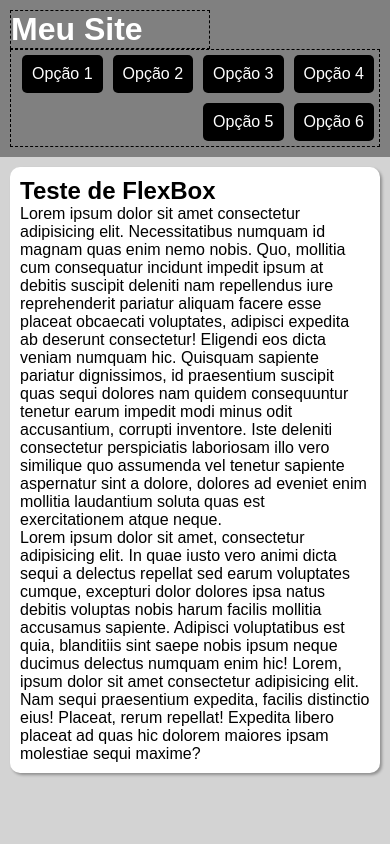
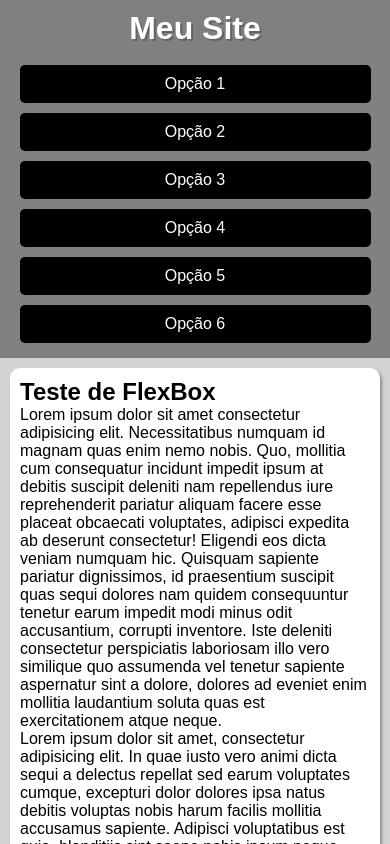
Before and after one commit to caue077/html-css, a plain HTML site: page exercicios/ex028/flex13 - menu flexbox/index.html in a window 390 px wide. Drawn offline with nearby package versions, Linux system fonts and the light colour scheme.

Commit message:
menu flexbox end

```diff
--- a/exercicios/ex028/flex13 - menu flexbox/index.html
+++ b/exercicios/ex028/flex13 - menu flexbox/index.html
@@ -1,11 +1,16 @@
 <!DOCTYPE html>
 <html lang="pt-br">
+
 <head>
     <meta charset="UTF-8">
     <meta name="viewport" content="width=device-width, initial-scale=1.0">
     <link rel="stylesheet" href="style.css">
+    <link rel="stylesheet" href="mobile.css" media="screen and (max-width: 580px)">
+    <link rel="stylesheet"
+        href="https://fonts.googleapis.com/css2?family=Material+Symbols+Outlined:opsz,wght,FILL,GRAD@20..48,100..700,0..1,-50..200&icon_names=menu" />
     <title>Menu FlexBox</title>
 </head>
+
 <body>
     <header>
         <h1>Meu Site</h1>
@@ -20,9 +25,22 @@
     </header>
     <main>
         <h2>Teste de FlexBox</h2>
-        <p>Lorem ipsum dolor sit amet consectetur adipisicing elit. Necessitatibus numquam id magnam quas enim nemo nobis. Quo, mollitia cum consequatur incidunt impedit ipsum at debitis suscipit deleniti nam repellendus iure reprehenderit pariatur aliquam facere esse placeat obcaecati voluptates, adipisci expedita ab deserunt consectetur! Eligendi eos dicta veniam numquam hic. Quisquam sapiente pariatur dignissimos, id praesentium suscipit quas sequi dolores nam quidem consequuntur tenetur earum impedit modi minus odit accusantium, corrupti inventore. Iste deleniti consectetur perspiciatis laboriosam illo vero similique quo assumenda vel tenetur sapiente aspernatur sint a dolore, dolores ad eveniet enim mollitia laudantium soluta quas est exercitationem atque neque.</p>
+        <p>Lorem ipsum dolor sit amet consectetur adipisicing elit. Necessitatibus numquam id magnam quas enim nemo
+            nobis. Quo, mollitia cum consequatur incidunt impedit ipsum at debitis suscipit deleniti nam repellendus
+            iure reprehenderit pariatur aliquam facere esse placeat obcaecati voluptates, adipisci expedita ab deserunt
+            consectetur! Eligendi eos dicta veniam numquam hic. Quisquam sapiente pariatur dignissimos, id praesentium
+            suscipit quas sequi dolores nam quidem consequuntur tenetur earum impedit modi minus odit accusantium,
+            corrupti inventore. Iste deleniti consectetur perspiciatis laboriosam illo vero similique quo assumenda vel
+            tenetur sapiente aspernatur sint a dolore, dolores ad eveniet enim mollitia laudantium soluta quas est
+            exercitationem atque neque.</p>
 
-        <p>Lorem ipsum dolor sit amet, consectetur adipisicing elit. In quae iusto vero animi dicta sequi a delectus repellat sed earum voluptates cumque, excepturi dolor dolores ipsa natus debitis voluptas nobis harum facilis mollitia accusamus sapiente. Adipisci voluptatibus est quia, blanditiis sint saepe nobis ipsum neque ducimus delectus numquam enim hic! Lorem, ipsum dolor sit amet consectetur adipisicing elit. Nam sequi praesentium expedita, facilis distinctio eius! Placeat, rerum repellat! Expedita libero placeat ad quas hic dolorem maiores ipsam molestiae sequi maxime?</p>
+        <p>Lorem ipsum dolor sit amet, consectetur adipisicing elit. In quae iusto vero animi dicta sequi a delectus
+            repellat sed earum voluptates cumque, excepturi dolor dolores ipsa natus debitis voluptas nobis harum
+            facilis mollitia accusamus sapiente. Adipisci voluptatibus est quia, blanditiis sint saepe nobis ipsum neque
+            ducimus delectus numquam enim hic! Lorem, ipsum dolor sit amet consectetur adipisicing elit. Nam sequi
+            praesentium expedita, facilis distinctio eius! Placeat, rerum repellat! Expedita libero placeat ad quas hic
+            dolorem maiores ipsam molestiae sequi maxime?</p>
     </main>
+
 </body>
 </html>
--- /dev/null
+++ b/exercicios/ex028/flex13 - menu flexbox/mobile.css
@@ -0,0 +1,24 @@
+@charset "UTF-8";
+
+
+header,
+header nav {
+    flex-flow: column nowrap;
+}
+
+nav {
+    display: block;
+}
+
+header h1 {
+    flex-basis: 50px;
+}
+
+header nav a {
+    width: 90vw;
+}
+
+html,
+body {
+    overflow: hidden;
+}
--- a/exercicios/ex028/flex13 - menu flexbox/style.css
+++ b/exercicios/ex028/flex13 - menu flexbox/style.css
@@ -26,16 +26,18 @@ header {
 }
 
 header h1 {
-    border: 1px dashed black;
+    /* border: 1px dashed black; */
     flex: 0 0 200px;
+    text-shadow: 2px 2px 0px rgba(0, 0, 0, 0.219);
 }
 
 header nav {
-    border: 1px dashed black;
+    /* border: 1px dashed black; */
 
     display: flex;
     flex-flow: row wrap;
     justify-content: flex-end;
+
 }
 
 header nav a {
```
